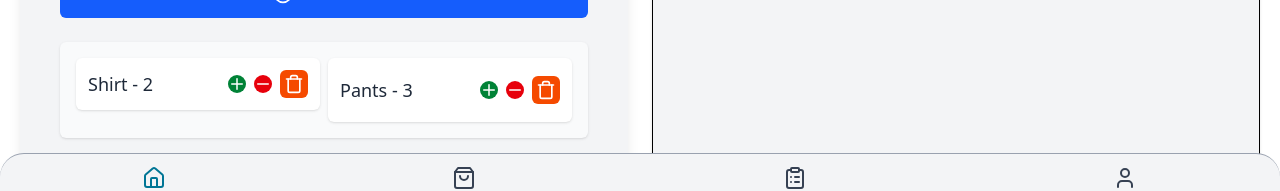
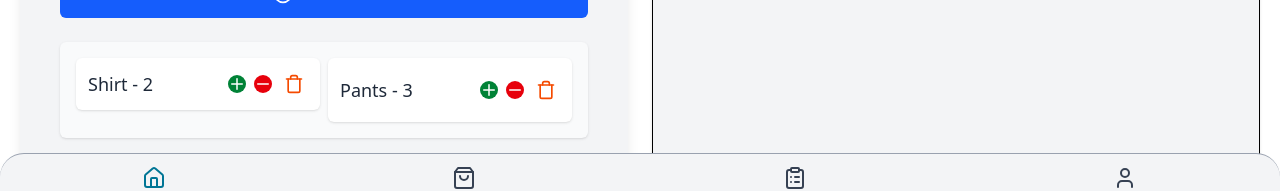
Before and after one commit to Sandb786/Laundry_project_User_Pannel_Frontend, a React (Vite) app: page /order in a window 1280 px wide. Shown: the part 578-769 px from the top of the page. Built offline with nearby package versions, Linux system fonts and the light colour scheme.

Commit message:
Delete button .

```diff
--- a/src/Order/Order_Home.jsx
+++ b/src/Order/Order_Home.jsx
@@ -106,13 +106,13 @@ function ClothForm() {
                   {item.type} - {item.quantity}
                 </span>
                 <div className="flex gap-2 items-center">
-                  <button onClick={() => handleIncrement(index)} className="text-white hover:text-gray-900 bg-green-700 rounded-2xl">
+                  <button onClick={() => handleIncrement(index)} className="text-white bg-green-700 rounded-2xl">
                     <Plus size={18} />
                   </button>
                   <button onClick={() => handleDecrement(index)} className="text-white bg-red-600 rounded-2xl">
                     <Minus size={18} />
                   </button>
-                  <button onClick={() => handleRemove(index)} className="text-white hover:text-gray-200 bg-orange-600 rounded-md p-1">
+                  <button onClick={() => handleRemove(index)} className="text-orange-600 rounded-md p-1">
                     <Trash size={20} />
                   </button>
                 </div>
```
